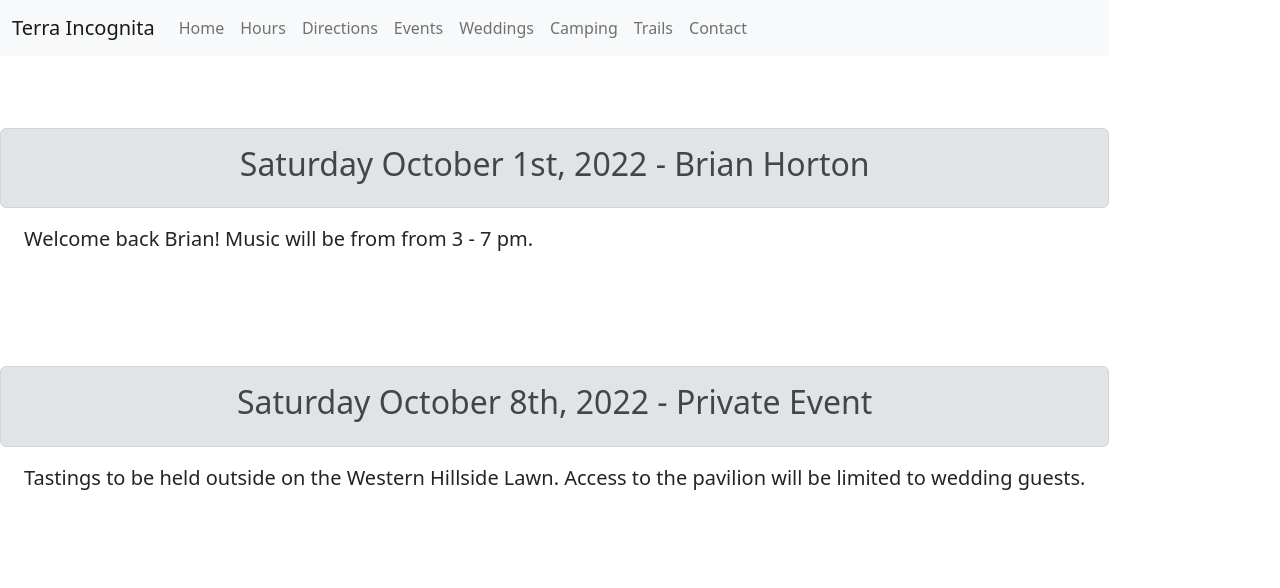
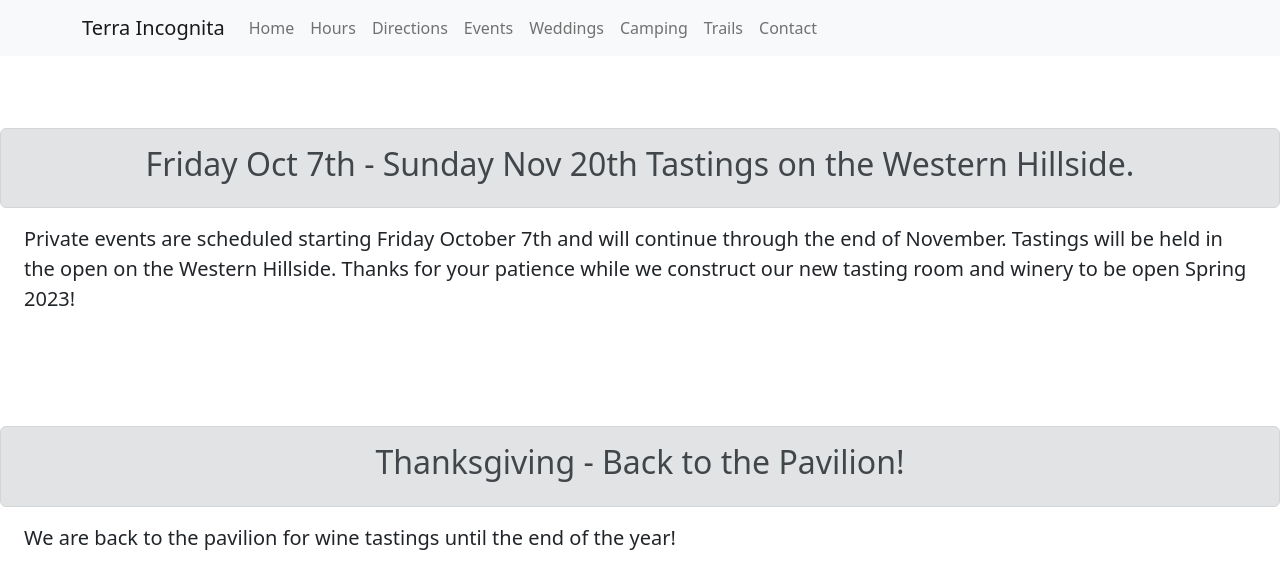
Before and after one commit to tors10e/terra, a React (Create React App) app: page /events in a window 1280 px wide. Shown: the top 588 px of the page. Built offline with nearby package versions, Linux system fonts and the light colour scheme.

Commit message:
Updated events

```diff
--- a/src/events/event_alert.js
+++ b/src/events/event_alert.js
@@ -1,10 +1,16 @@
 import React from 'react';
 
 
+//Format of events are ["End Date (date used for programmatic purposes", "Diplay Date", "Description"]
+//todo: This should be refactored to filter out alerts based on the end date given in the first position of the array.
+
+
   const events = [
-    ["October 1, 2022", "Saturday October 1st, 2022 - Brian Horton", "Welcome back Brian! Music will be from from 3 - 7 pm."],
-    ["October 8, 2022", "Saturday October 8th, 2022 - Private Event", "Tastings to be held outside on the Western \
-    Hillside Lawn. Access to the pavilion will be limited to wedding guests."],
+    ["November 20, 2022", "Friday Oct 7th - Sunday Nov 20th Tastings on the Western Hillside.", "Private events are scheduled starting Friday October \
+     7th and will continue through the end of November. Tastings will be held in the open on the Western Hillside. Thanks for your patience while we construct \
+     our new tasting room and winery to be open Spring 2023!"],
+    ["November 25, 2022", "Thanksgiving - Back to the Pavilion!", "We are back to the pavilion for wine tastings until \
+    the end of the year!"],
   ]
 
 
```
